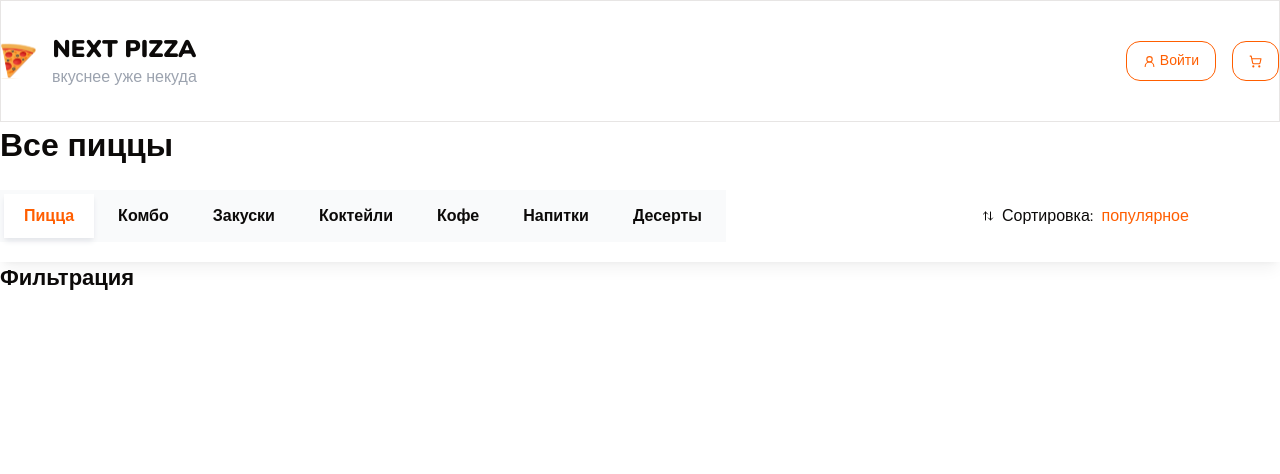
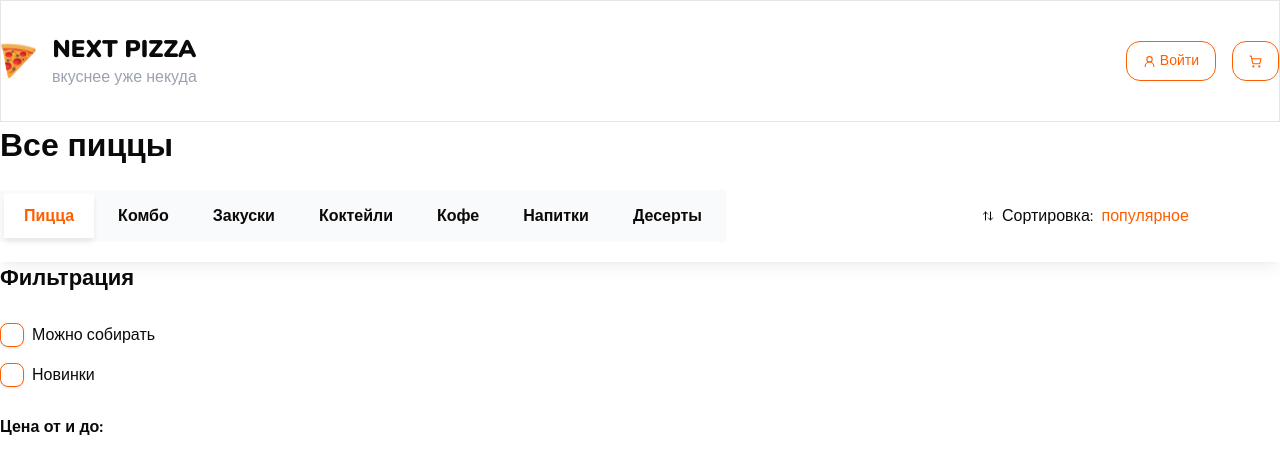
Before and after one commit to TwelveHeavens/NextJSMy, a Next.js app: page / in a window 1280 px wide. Shown: the top 474 px of the page. Built offline with nearby package versions, Linux system fonts and the light colour scheme.

Commit message:
ninth commit

```diff
--- a/app/page.tsx
+++ b/app/page.tsx
@@ -1,4 +1,5 @@
 import { Categories, Container, SortPopup, Title } from "@/components/shared";
+import { Filters } from "@/components/shared/filters";
 import { TopBar } from "@/components/shared/top-bar";
 
 
@@ -11,7 +12,7 @@ export default function Home() {
     </Container>
     <TopBar/>
     <Container>
-      <Title text='Фильтрация' size="sm" className="font-bold"/>
+      <Filters/>
     </Container>
     </>
   );
--- a/components/shared/filters.tsx
+++ b/components/shared/filters.tsx
@@ -1,3 +1,6 @@
+import { FilterCheckbox } from "./filter-checkbox";
+import { Title } from "./title";
+
 interface Props{
     className?: string;
 }
@@ -5,9 +8,19 @@ interface Props{
 export const Filters: React.FC<Props> = ({ className }) => {
     return (
         <>
-        <div>
-            <FilterCheckbox value="1"/>
-            <FilterCheckbox value="2"/>
+        <div className="flex flex-col gap-7">
+            <Title text='Фильтрация' size="sm" className="font-bold"/>
+            <div className="flex flex-col gap-4">
+                <FilterCheckbox value="1" text={"Можно собирать"} />
+                <FilterCheckbox value="2" text={"Новинки"}/>
+            </div>
+            <div>
+                <Title text="Цена от и до:" size="xs" className="font-bold"/>
+                <div className="flex">
+                    <input type="number"/>
+                    <input type="number"/>
+                </div>
+            </div>
         </div>
         </>
     );
```
